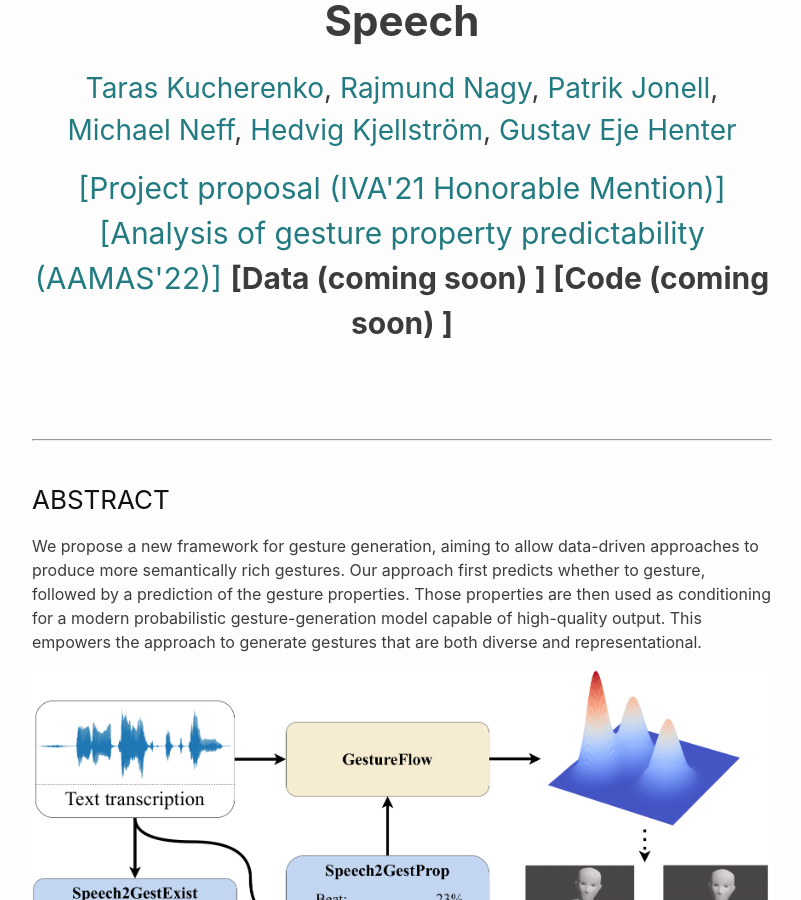
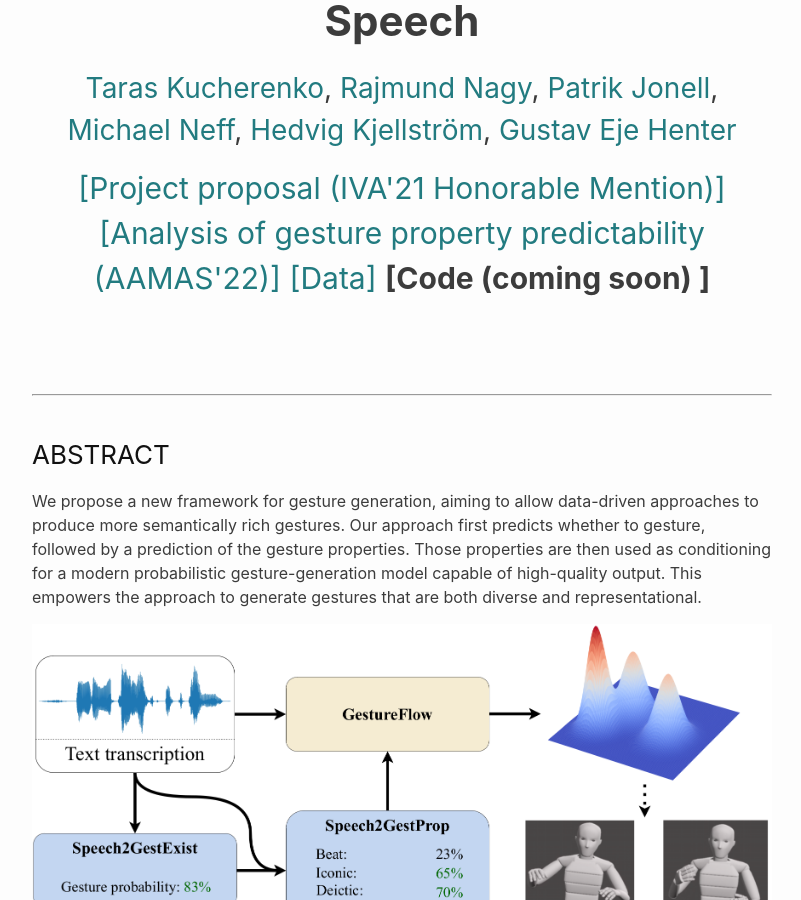
Before and after one commit to Svito-zar/Svito-zar.github.io, a Jekyll site: the page built from _posts/2021-07-30-Speech2Gest2Prop.md, in a window 1280 px wide and 900 px high, scrolled down 407 px. Shown: the whole window, without its empty margins (238-1039 px from the left). Built offline with Jekyll 4.4.1, drawn with Linux system fonts in a browser that asks for light colours.

Commit message:
Link to the SaGA++ dataset

```diff
--- a/_posts/2021-07-30-Speech2Gest2Prop.md
+++ b/_posts/2021-07-30-Speech2Gest2Prop.md
@@ -15,7 +15,7 @@
  <a href="https://arxiv.org/abs/2106.14736" style="font-size: 30px; text-decoration: none">[Project proposal (IVA'21 Honorable Mention)]  </a>
  <br>
  <a href="https://arxiv.org/abs/2108.05762" style="font-size: 30px; text-decoration: none">[Analysis of gesture property predictability (AAMAS'22)]   </a>
- <b style="font-size: 30px; text-decoration: none"> [Data (coming soon) ]  </b>
+ <a href="https://doi.org/10.5281/zenodo.6534502" style="font-size: 30px; text-decoration: none"> [Data] </a>
  <b style="font-size: 30px; text-decoration: none"> [Code (coming soon) ]  </b>
 </p>
 
```
